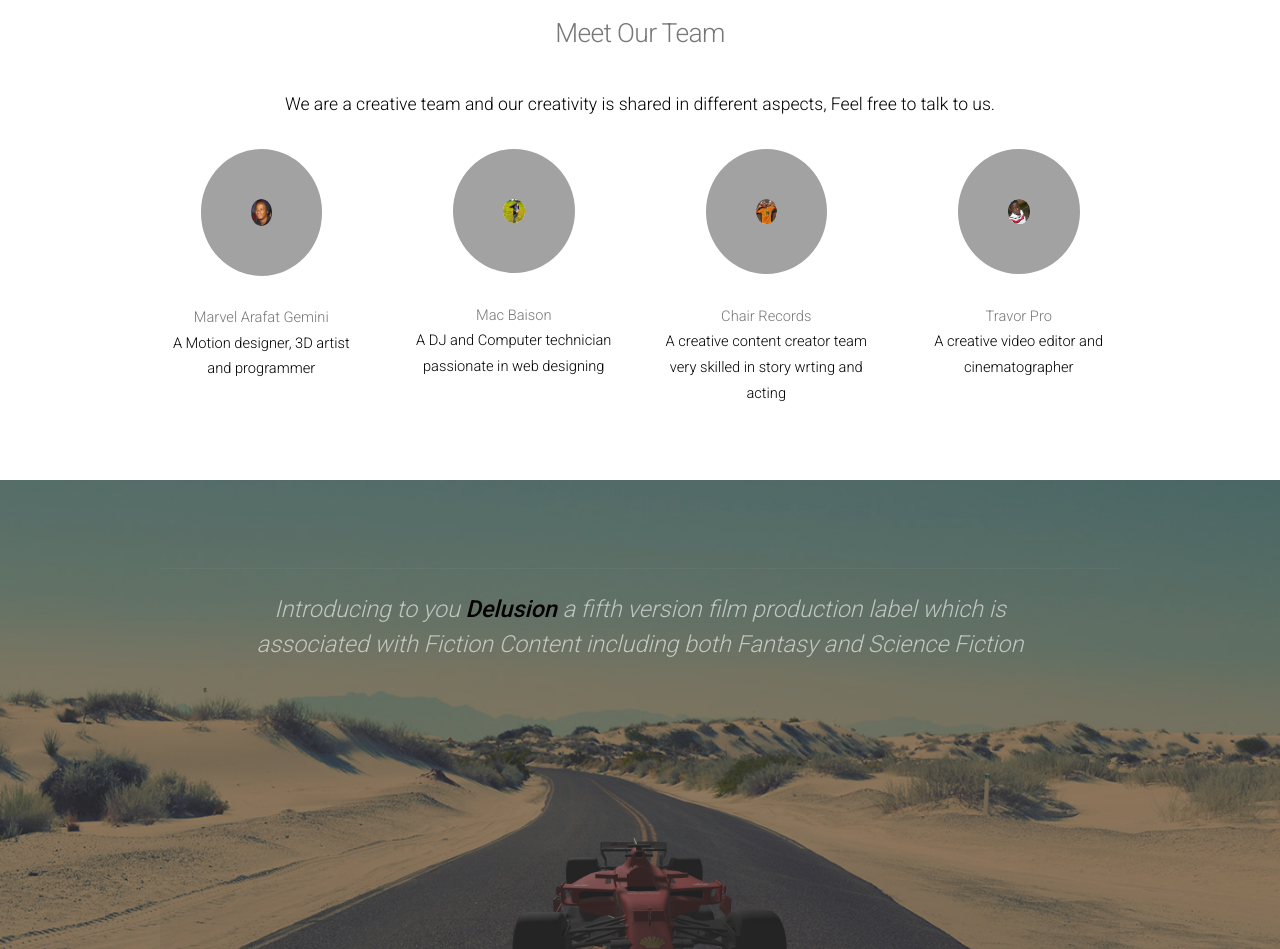
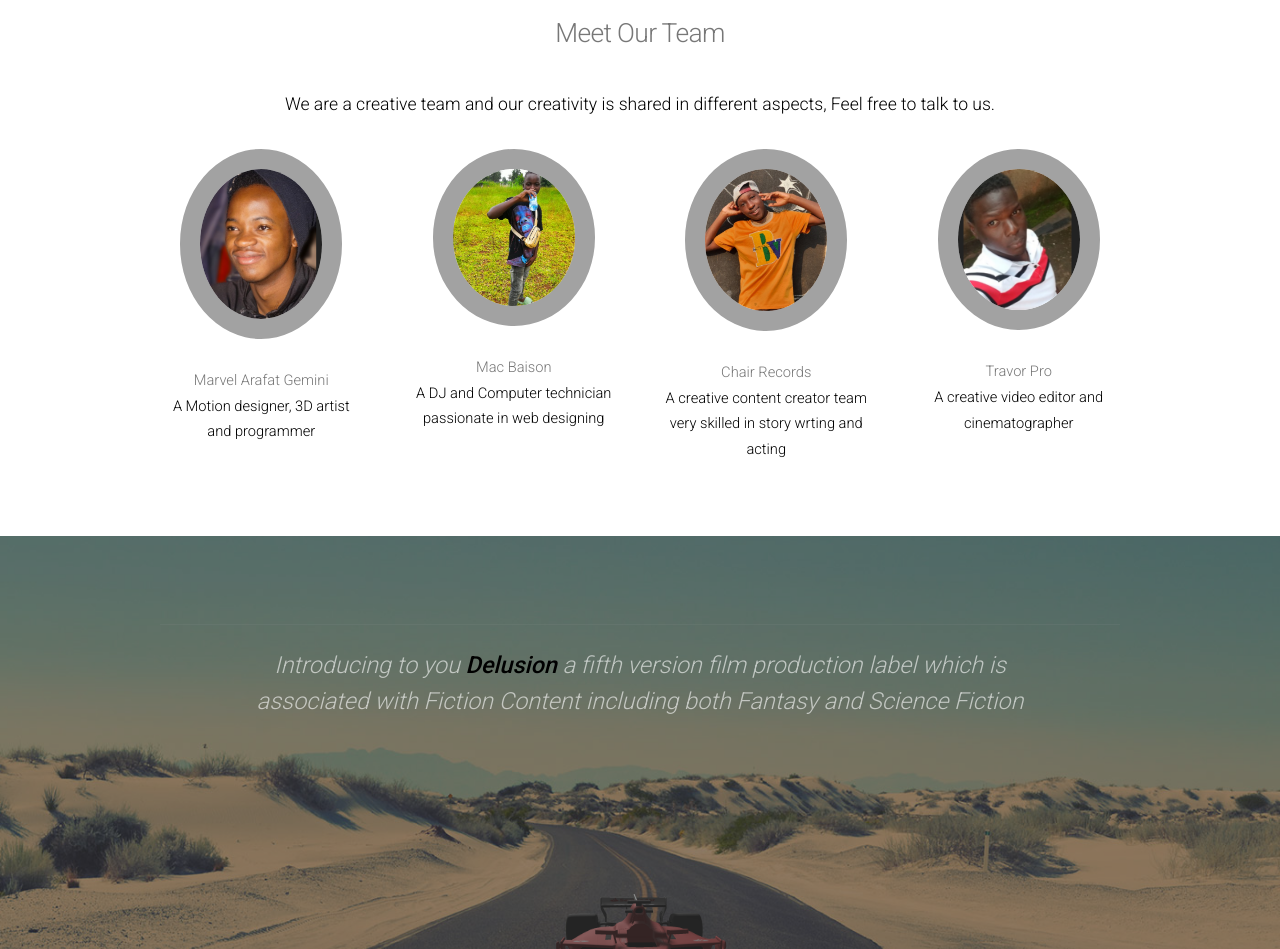
Before and after one commit to Marvelarafat/The-Fifth-Version, a plain HTML site: page index.html in a window 1280 px wide. Shown: the part 3952-4901 px from the top of the page. Drawn offline with nearby package versions, Linux system fonts and the light colour scheme.

Commit message:
Update style.css

```diff
--- a/css/style.css
+++ b/css/style.css
@@ -278,13 +278,13 @@
 
 			.wrapper.style5 .image {
 				display: block;
-				width: 60%;
+				width: 80%;
 				margin: 0em auto 2em auto;
 			}
 
 				.wrapper.style5 .image img {
 					border-radius: 50%;
-					border: 50px solid;
+					border: 20px solid;
 					border-color: #A2A2A2;
 				}
 
```
